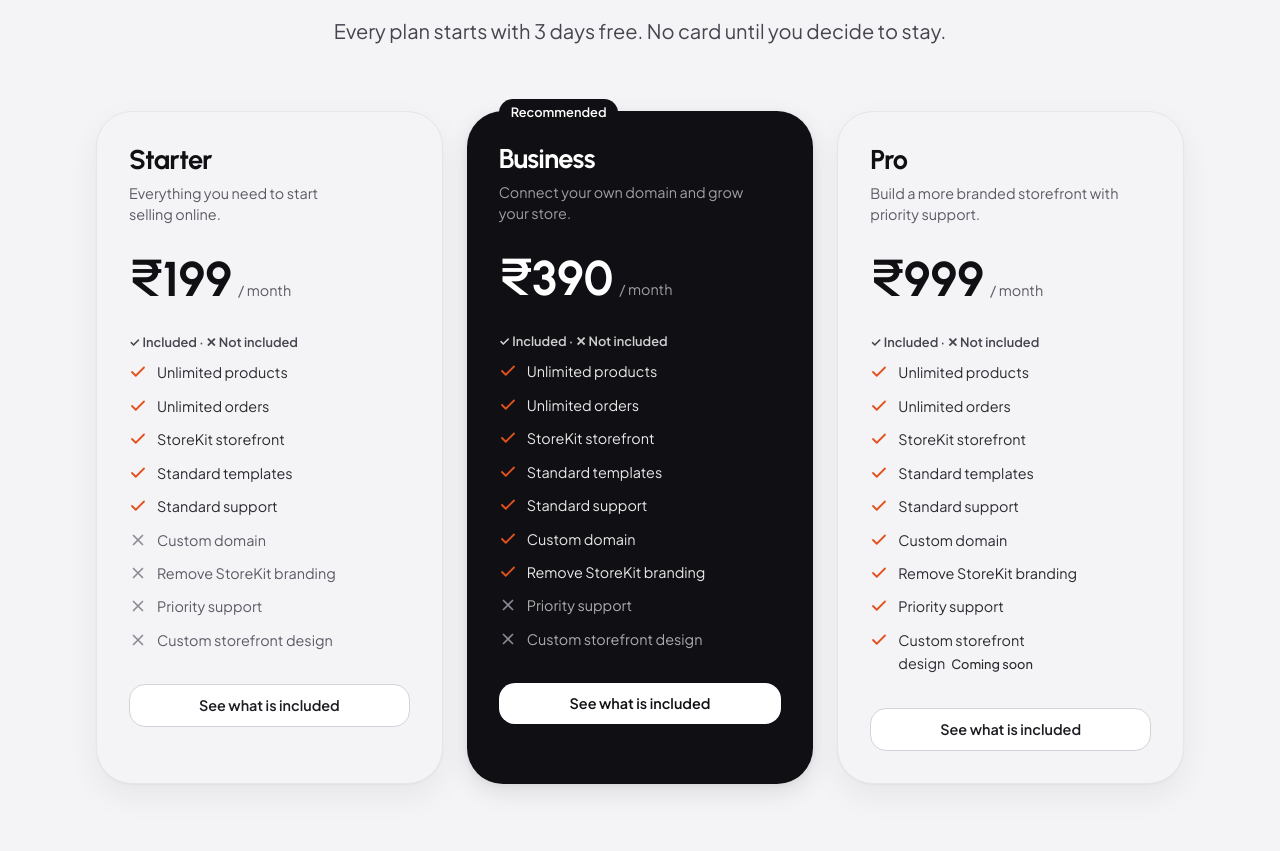
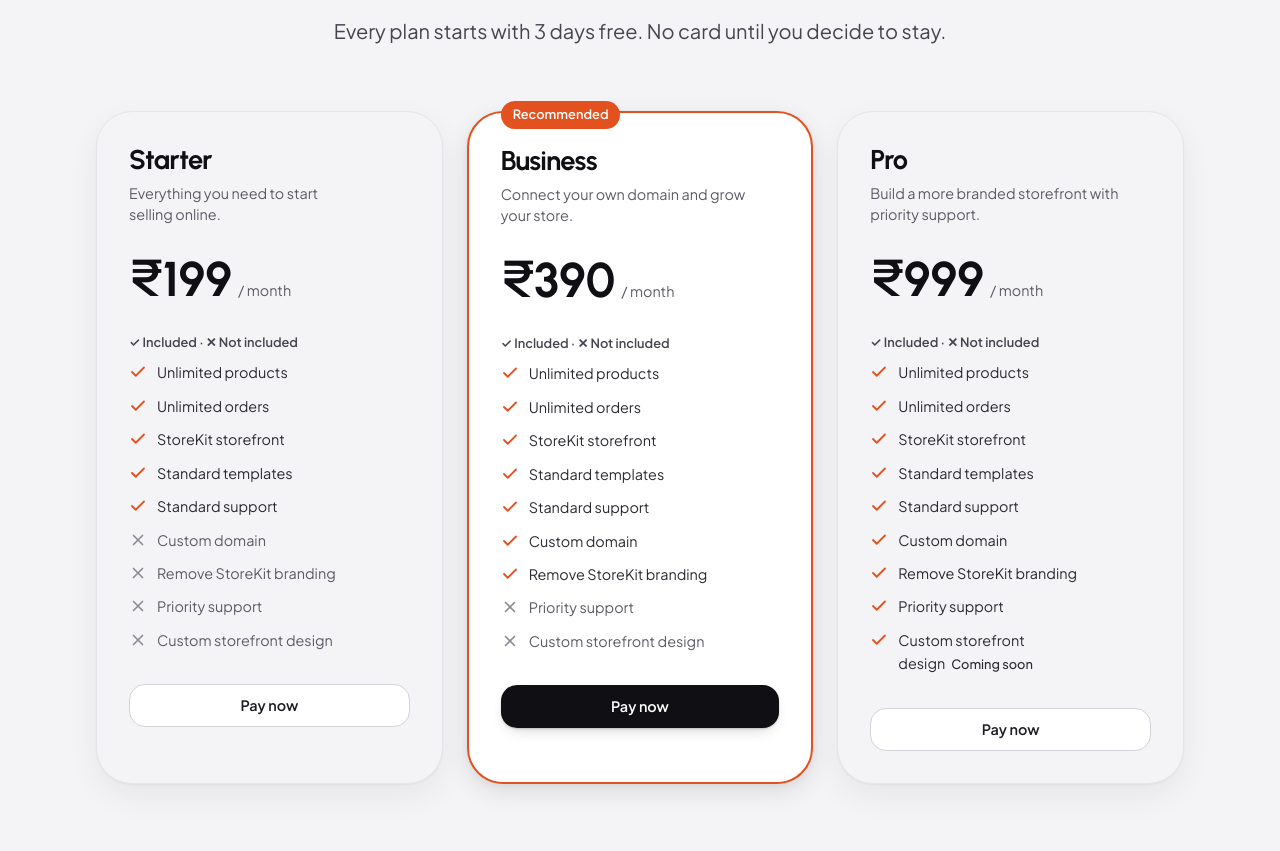
Before and after one commit to Siddiq3/ecommerc-saas-web, a Next.js app: page / in a window 1280 px wide. Shown: the part 8621-9472 px from the top of the page. Built offline with nearby package versions, Linux system fonts and the light colour scheme; no server answers; a web font is replaced by a local one.

Commit message:
Use homepage pricing and login-aware Pay now links

```diff
--- a/app/page.js
+++ b/app/page.js
@@ -254,7 +254,7 @@ export default function LandingPage() {
         </section>
 
         {/* ───────────── Pricing teaser ───────────── */}
-        <section className="bg-canvas py-24 sm:py-32">
+        <section id="pricing" className="scroll-mt-24 bg-canvas py-24 sm:py-32">
           <div className="shell">
             <div data-reveal className="mx-auto max-w-2xl text-center">
               <p className="eyebrow">💳 Pricing</p>
@@ -272,37 +272,37 @@ export default function LandingPage() {
                   style={{ '--reveal-delay': `${index * 80}ms` }}
                   className={`relative rounded-xl p-8 transition-shadow ${
                     plan.featured
-                      ? 'bg-ink-900 text-white shadow-lift'
+                      ? 'border-2 border-accent-600 bg-surface shadow-lift'
                       : 'border border-line bg-canvas shadow-card'
                   }`}
                 >
                   {plan.badge && (
-                    <span className="pill absolute -top-3 left-8 bg-ink-900 text-white">
+                    <span className="pill absolute -top-3 left-8 bg-accent-600 text-white">
                       {plan.badge}
                     </span>
                   )}
 
-                  <h3 className={`display-3 ${plan.featured ? 'text-white' : ''}`}>{plan.name}</h3>
-                  <p className={`mt-1.5 text-sm ${plan.featured ? 'text-white/60' : 'text-ink-500'}`}>
+                  <h3 className="display-3">{plan.name}</h3>
+                  <p className="mt-1.5 text-sm text-ink-500">
                     {plan.tagline}
                   </p>
 
                   <p className="mt-7 flex items-baseline gap-1.5">
-                    <span className={`font-display text-4xl font-bold ${plan.featured ? 'text-white' : 'text-ink-900'}`}>
+                    <span className="font-display text-4xl font-bold text-ink-900">
                       <PriceText paise={plan.monthlyPaise} />
                     </span>
-                    <span className={`text-sm ${plan.featured ? 'text-white/60' : 'text-ink-500'}`}>/ month</span>
+                    <span className="text-sm text-ink-500">/ month</span>
                   </p>
 
-                  <PlanFeatureList features={plan.featureList} dark={plan.featured} className="mt-7 space-y-2.5" />
+                  <PlanFeatureList features={plan.featureList} className="mt-7 space-y-2.5" />
 
                   <Link
-                    href="/pricing"
+                    href={`/subscribe?plan=${plan.planId}`}
                     className={`mt-8 w-full ${
-                      plan.featured ? 'btn bg-white text-ink-900 hover:bg-ink-200' : 'btn-secondary'
+                      plan.featured ? 'btn-primary' : 'btn-secondary'
                     }`}
                   >
-                    See what is included
+                    Pay now
                   </Link>
                 </div>
               ))}
```
